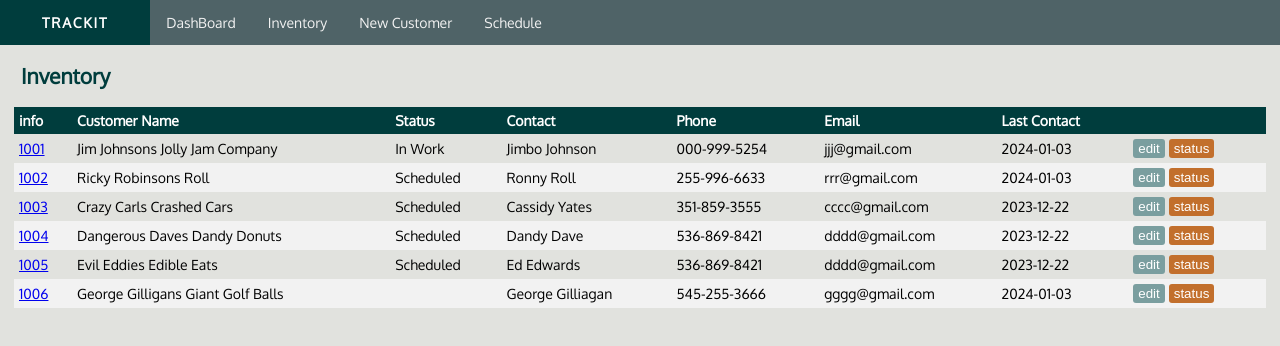
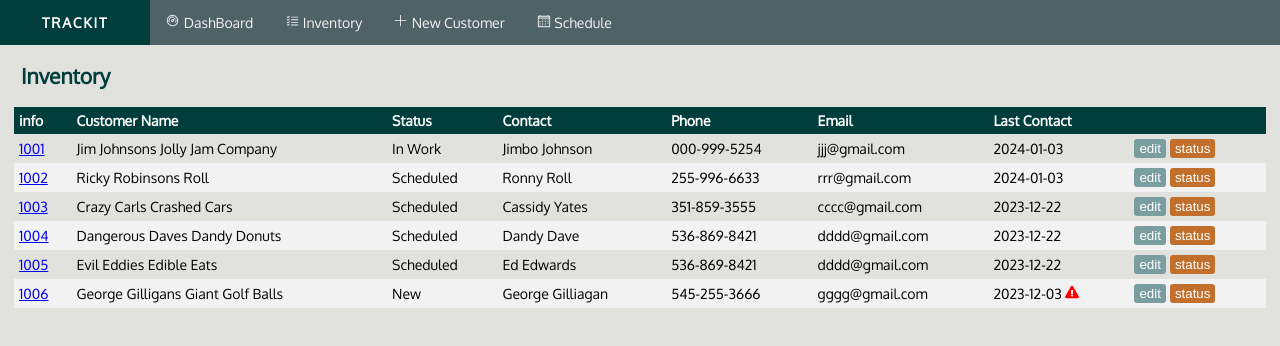
Before and after one commit to dblazek66/trackit-react-app, a React (Vite) app: page /inventory in a window 1280 px wide. Shown: the top 346 px of the page. Built offline with nearby package versions, Linux system fonts and the light colour scheme; data requests are answered from the project's data file.

Commit message:
updated time and date functions. added icons to nav

```diff
--- a/data/db.json
+++ b/data/db.json
@@ -17,7 +17,7 @@
       "Status": "In Work",
       "AssignedTo": "cc0003",
       "ScheduleDate": "",
-      "ScheduleTime": ":undefined AM",
+      "ScheduleTime": "",
       "ScheduleLocation": "",
       "ScheduleNotes": ""
     },
@@ -106,7 +106,8 @@
       "ScheduleNotes": "No parking on the street. Use nearby parking garage. Ed will validate parking"
     },
     {
-      "LastContacted": "2024-01-03",
+      "LastContacted": "2023-12-03",
+      "Status":"New",
       "Customer": "George Gilligans Giant Golf Balls",
       "TicketNum": "1006",
       "Phone": "443-528-9999",
@@ -119,6 +120,10 @@
       "ContactInfo": "545-255-3666",
       "CustomerNotes": "Currently out of country",
       "AssignedTo": "bb0002",
+      "ScheduleDate": "",
+      "ScheduleTime": "",
+      "ScheduleLocation": "",
+      "ScheduleNotes": "",
       "id": "rqWLcq6"
     }
   ],
--- a/src/Customers.jsx
+++ b/src/Customers.jsx
@@ -89,6 +89,7 @@ export default function Customers() {
       City: city,
       State: state,
       Zip: zip,
+      Status:"New",
       Contact: contact,
       ContactInfo: contactPhone,
       CustomerNotes: customerNotes,
--- a/src/Info.jsx
+++ b/src/Info.jsx
@@ -2,7 +2,7 @@ import { useEffect, useState, useRef } from "react";
 import { useParams } from "react-router-dom";
 import StatusHistory from "./StatusHistory";
 import InfoDem from "./InfoDem";
-import{formatSchedDate, timesList} from "./js/common.js"
+import{formatSchedDate, timesList, getToday, handleContactAge} from "./js/common.js"
 
 export default function Info() {
 
@@ -56,11 +56,6 @@ export default function Info() {
   function handleScheduleLocation(loc){ setSchedLocation(loc);  }
   function handleScheduleNotes(notes){ setSchedNotes(notes)   }
 
-  function getToday() {
-    let dte = new Date().toISOString();
-    return dte.substring(0, 10);
-  }
-
 
 function formatSchedTime(tme){
     const [hours, minutes, seconds] = tme.split(':');
@@ -73,15 +68,6 @@ function formatSchedTime(tme){
     Time: ${formatSchedTime(schedTime)}
     Location: ${schedLocation}`
     return `${statusNotes}  ${str}`
-  }
-
-  function handleContactAge() {
-    let lastContact = new Date(customer.LastContacted);
-    if (lastContact == "Invalid Date") lastContact = new Date();
-    let today = new Date();
-    let diff = today.getTime() - lastContact.getTime();
-    let days = Math.round(diff / (1000 * 3600 * 24));
-    setAge(days);
   }
 
 
@@ -146,29 +132,19 @@ function formatSchedTime(tme){
       })
       .then((data) => {
         setCustomer(data);
-        handleContactAge();
+        setAge(handleContactAge(data.LastContacted));
       });
   }, [age]);
 
   useEffect(()=>{
     setTimesDataList(timesList)
-  /*  let ListofTimes=[]
-    const dList = document.querySelector("#calltimeslist")
-    timesList.forEach(element => {
-      ListofTimes.push(`<option>${element}</option>`)
 
-    });
-    let str =ListofTimes.join('')
-    dList.innerHTML=str
-*/
   },[])
-
   return (
     <>
-
     <h2>Customer Information & Status Management</h2>
     <datalist id="calltimeslist">{timesDataList.map(function(time){
-                    return <option value={time}>{time}</option>
+                    return <option key={crypto.randomUUID()} value={time}>{time}</option>
                   })}
                   </datalist>
     <div className="container">
--- a/src/InfoDem.jsx
+++ b/src/InfoDem.jsx
@@ -1,5 +1,5 @@
 import { useState } from "react";
-
+import {formatSchedDate} from "./js/common.js"
 export default function InfoDem({ customer, age }) {
   return (
     <>
@@ -60,7 +60,7 @@ export default function InfoDem({ customer, age }) {
               <label>Schedule Date </label>
             </div>
             <div className="col-7">
-              {customer.ScheduleDate}
+              {formatSchedDate(customer.ScheduleDate)}
             </div>
               <div className="col-5">
                 <label>Schedule Time </label>
--- a/src/Inventory.jsx
+++ b/src/Inventory.jsx
@@ -1,11 +1,11 @@
 import Dialog from "./Dialog"
 import { useState,useEffect } from "react"
 import { Link, useNavigate } from "react-router-dom"
-
+import { FaExclamationTriangle } from "react-icons/fa";
+import {handleContactAge} from "./js/common"
 export default function Inventory() {
   const navigate = useNavigate();
   const [customers,setCustomers] = useState(null);
-
 
   const handleEdit = (id)=>{
     navigate(`/customers/${id}`)
@@ -60,7 +60,13 @@ export default function Inventory() {
                   <td>{item.Contact}</td>
                   <td>{item.ContactInfo || item.Phone}</td>
                   <td>{item.Email}</td>
-                  <td>{item.LastContacted || "-"}</td>
+                  <td>{item.LastContacted || ""}
+                  {((item.Status=="New"
+                    || item.Status=="Contact Initiated"
+                    || item.Status=="Contact Made")
+                    &&  handleContactAge(item.LastContacted)>5)?
+                    <FaExclamationTriangle className="warn" title={ `${handleContactAge(item.LastContacted)} days since last contact.` } /> : ""}
+                  </td>
                   <td>
 
                     <button className="btn-sm btn-primary" onClick={()=>handleEdit(item.id)}>edit</button>
--- a/src/NavBar.jsx
+++ b/src/NavBar.jsx
@@ -1,12 +1,14 @@
 import { Link } from "react-router-dom";
+import { VscAdd, VscCalendar, VscDashboard,VscChecklist   } from "react-icons/vsc";
+
 export default function NavBar() {
   return (
     <div className="topnav">
       <span className="app-brand">TRACKIT</span>
-      <Link to="/">DashBoard</Link >
-      <Link to="/inventory">Inventory</Link>
-      <Link to="/customers">New Customer</Link>
-      <Link to="/schedule">Schedule</Link>
+      <Link to="/"><VscDashboard /> DashBoard</Link >
+      <Link to="/inventory"><VscChecklist /> Inventory</Link>
+      <Link to="/customers"><VscAdd /> New Customer</Link>
+      <Link to="/schedule"><VscCalendar /> Schedule</Link>
     </div>
   );
 }
--- a/src/Schedule.jsx
+++ b/src/Schedule.jsx
@@ -20,7 +20,6 @@ export default function Schedule(){
             setSchedule(data)
            // groupSchedDate(data)
             //console.log(groupByDate)
-
            });
     },[])
 
--- a/src/js/common.js
+++ b/src/js/common.js
@@ -14,6 +14,7 @@ function formatSchedDate(dte){
       };
     let schedDate  = new Date(dte)
     let formatDate = schedDate.toLocaleDateString('en-US',options)
+    if(formatDate == "Invalid Date") return ""
     return formatDate
 }
 
@@ -32,6 +33,16 @@ function validateForm(){
       return false
     }
     return true
+  }
+
+  function handleContactAge(dlc) {
+    let lastContact = new Date(dlc);
+    if (lastContact == "Invalid Date") lastContact = new Date();
+    let today = new Date();
+    let diff = today.getTime() - lastContact.getTime();
+    let days = Math.round(diff / (1000 * 3600 * 24));
+    return days
+    //setAge(days);
   }
 
 const timesList =[
@@ -284,5 +295,6 @@ const timesList =[
     stateList,
     formatSchedDate,
     timesList,
-    validateForm
+    validateForm,
+    handleContactAge
 }
--- a/src/styles.css
+++ b/src/styles.css
@@ -140,6 +140,11 @@
     color: white;
   }
   tr:nth-child(even) {background-color: #f2f2f2;}
+
+  .warn{
+    color: red;
+    margin-left: 3px;
+  }
 
   .btn{
     background-color: var(--primary);
@@ -321,7 +326,8 @@
   border-radius: 5px;
   padding: 15px;
   text-align: center;
-  background-color: var(--octanary)
+  background-color: #ffffff;
+  box-shadow:  0 3px 10px rgb(0 0 0 / 0.2);
 }
 .dash-title{
   font-size: large;
```
